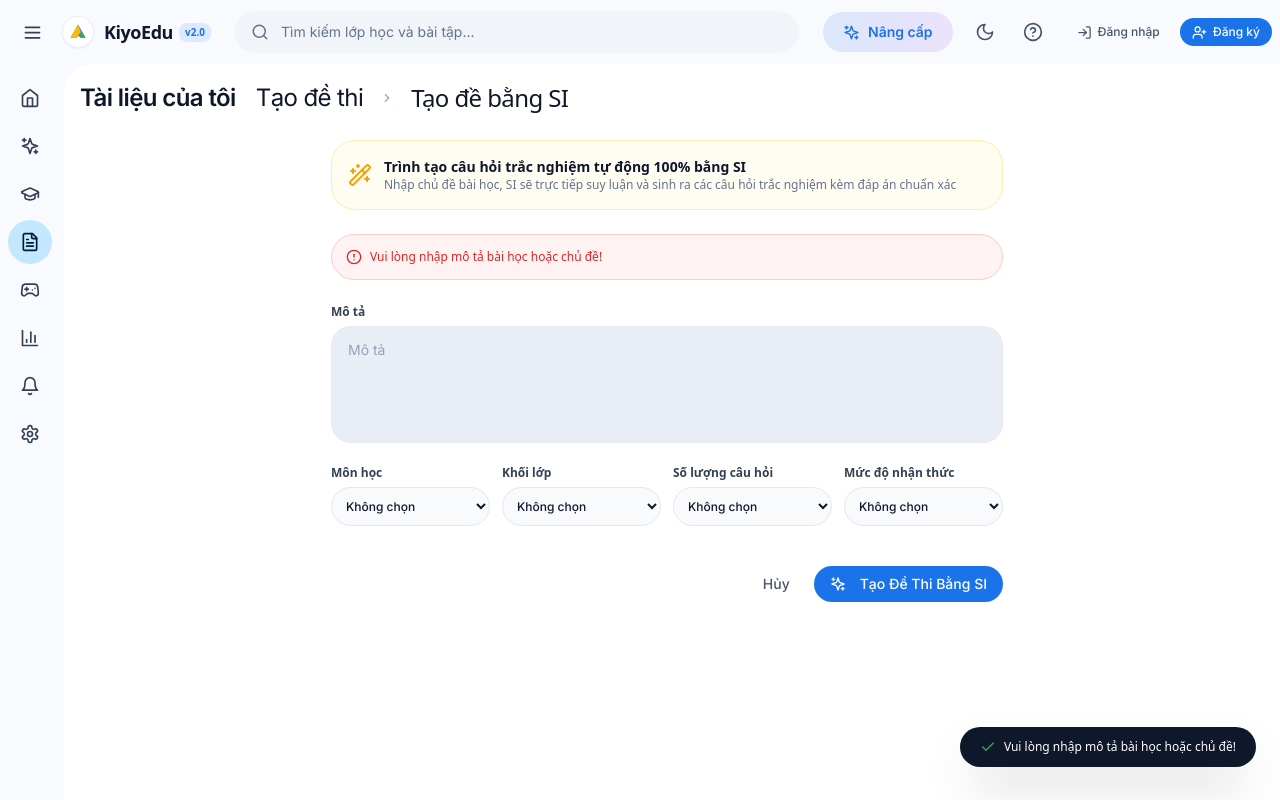
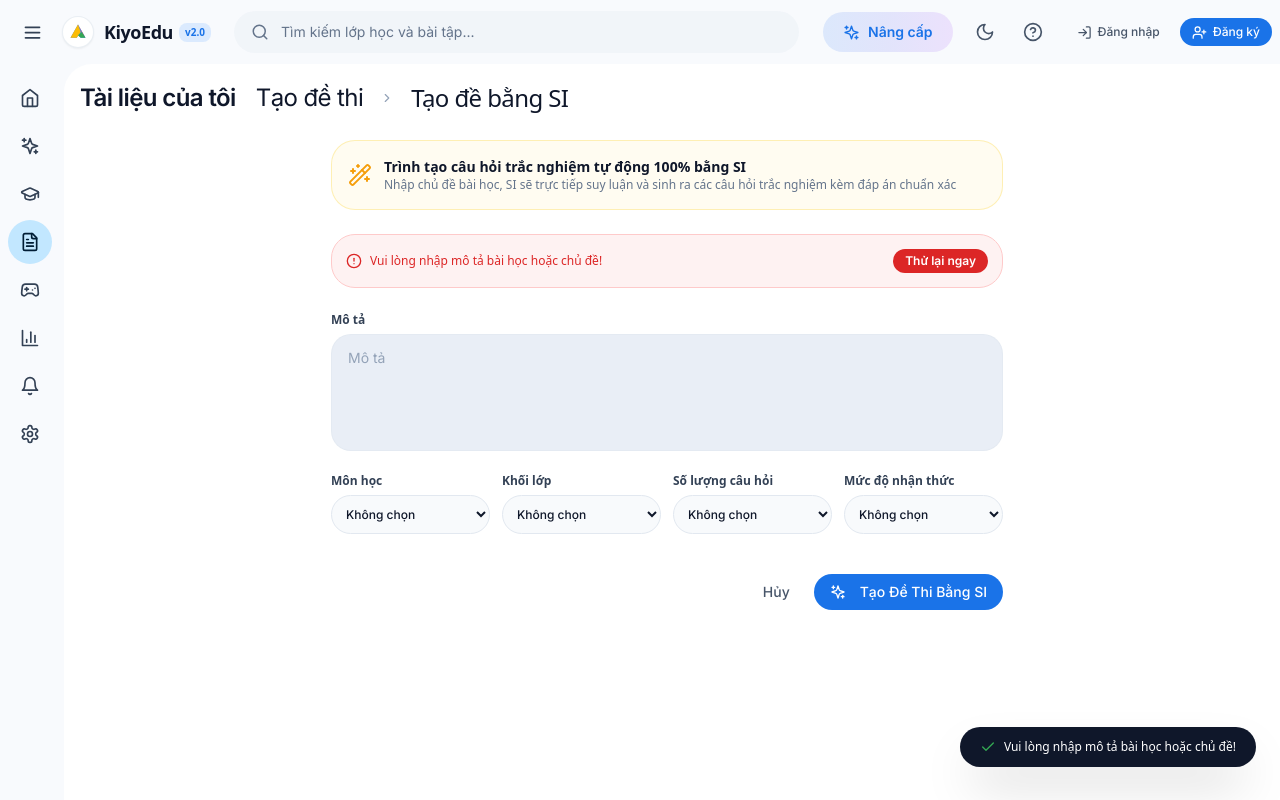
Before and after one commit to nguyenede/edu, a Next.js app in the folder web-hoc-tap/frontend/: page /app/documents/create/ai in a window 1280 px wide. Both pictures are taken after a click on the button "Tạo Đề Thi Bằng SI". Built offline with nearby package versions, Linux system fonts and the light colour scheme.

Commit message:
fix(exam): resolve curriculumFallback types and retry handlers

```diff
--- a/web-hoc-tap/frontend/src/app/api/ai/generate-exam/curriculumFallback.ts
+++ b/web-hoc-tap/frontend/src/app/api/ai/generate-exam/curriculumFallback.ts
@@ -1,4 +1,14 @@
-import { GeneratedQuestion } from '@/types/quiz';
+export interface QuestionOption {
+  content: string;
+  isCorrect: boolean;
+}
+
+export interface GeneratedQuestion {
+  content: string;
+  options: QuestionOption[];
+  explanation?: string;
+  points?: number;
+}
 
 interface FallbackTemplate {
   subject: string;
@@ -285,10 +295,11 @@ export function generateCurriculumFallbackExam(params: {
     const content = i < basePool.length ? src.content : `[Mở rộng ${Math.floor(i / basePool.length) + 1}] ${src.content}`;
 
     questions.push({
-      id: qId,
       content,
-      options: [...src.options],
-      correctAnswer: src.correctAnswer,
+      options: src.options.map((opt) => ({
+        content: opt,
+        isCorrect: opt === src.correctAnswer,
+      })),
       explanation: src.explanation,
     });
   }
--- a/web-hoc-tap/frontend/src/app/app/documents/create/ai/page.tsx
+++ b/web-hoc-tap/frontend/src/app/app/documents/create/ai/page.tsx
@@ -70,7 +70,7 @@ function AiQuizCreateContent() {
           topic: aiTopic.trim(),
           numQuestions: numQuestions ? Number(numQuestions) : 10,
           difficulty: difficulty || '',
-          model: 'gemini-3.5-flash-lite',
+          model: 'gemini-3.5-flash',
         }),
       });
 
@@ -191,9 +191,19 @@ function AiQuizCreateContent() {
           </div>
 
           {errorMessage && (
-            <div className="p-3.5 bg-red-50 dark:bg-red-950/30 border border-red-200 dark:border-red-800 rounded-2xl text-xs text-red-600 dark:text-red-400 flex items-center gap-2">
-              <AlertCircle size={16} className="shrink-0" />
-              <span>{errorMessage}</span>
+            <div className="p-3.5 bg-red-50 dark:bg-red-950/30 border border-red-200 dark:border-red-800 rounded-2xl text-xs text-red-600 dark:text-red-400 flex items-center justify-between gap-3">
+              <div className="flex items-center gap-2">
+                <AlertCircle size={16} className="shrink-0" />
+                <span>{errorMessage}</span>
+              </div>
+              <button
+                type="button"
+                onClick={handleGenerate}
+                disabled={isGenerating}
+                className="px-3 py-1 bg-red-600 hover:bg-red-700 text-white rounded-lg text-xs font-semibold shrink-0 cursor-pointer transition-all active:scale-95 disabled:opacity-50"
+              >
+                Thử lại ngay
+              </button>
             </div>
           )}
 
--- a/web-hoc-tap/frontend/src/app/app/documents/create/bank/page.tsx
+++ b/web-hoc-tap/frontend/src/app/app/documents/create/bank/page.tsx
@@ -76,7 +76,7 @@ function BankQuizCreateContent() {
           topic,
           numQuestions: count,
           difficulty,
-          model: 'gemini-3.5-flash-lite',
+          model: 'gemini-3.5-flash',
         }),
       });
 
@@ -196,9 +196,19 @@ function BankQuizCreateContent() {
           </div>
 
           {errorMessage && (
-            <div className="p-3.5 bg-red-50 dark:bg-red-950/30 border border-red-200 dark:border-red-800 rounded-2xl text-xs text-red-600 dark:text-red-400 flex items-center gap-2">
-              <AlertCircle size={16} className="shrink-0" />
-              <span>{errorMessage}</span>
+            <div className="p-3.5 bg-red-50 dark:bg-red-950/30 border border-red-200 dark:border-red-800 rounded-2xl text-xs text-red-600 dark:text-red-400 flex items-center justify-between gap-3">
+              <div className="flex items-center gap-2">
+                <AlertCircle size={16} className="shrink-0" />
+                <span>{errorMessage}</span>
+              </div>
+              <button
+                type="button"
+                onClick={() => handleGenerateFromBank()}
+                disabled={isLoading}
+                className="px-3 py-1 bg-red-600 hover:bg-red-700 text-white rounded-lg text-xs font-semibold shrink-0 cursor-pointer transition-all active:scale-95 disabled:opacity-50"
+              >
+                Thử lại ngay
+              </button>
             </div>
           )}
 
--- a/web-hoc-tap/frontend/src/app/app/documents/create/ocr/page.tsx
+++ b/web-hoc-tap/frontend/src/app/app/documents/create/ocr/page.tsx
@@ -148,7 +148,7 @@ function OcrQuizCreateContent() {
           imageBase64: extracted.imageBase64 || imagePreview || null,
           documentText: extracted.text || '',
           fileName: selectedImage.name,
-          model: 'gemini-3.5-flash-lite',
+          model: 'gemini-3.5-flash',
         }),
       });
 
@@ -329,9 +329,19 @@ function OcrQuizCreateContent() {
           </div>
 
           {errorMessage && (
-            <div className="p-3.5 bg-red-50 dark:bg-red-950/30 border border-red-200 dark:border-red-800 rounded-2xl text-xs text-red-600 dark:text-red-400 flex items-center gap-2">
-              <AlertCircle size={16} className="shrink-0" />
-              <span>{errorMessage}</span>
+            <div className="p-3.5 bg-red-50 dark:bg-red-950/30 border border-red-200 dark:border-red-800 rounded-2xl text-xs text-red-600 dark:text-red-400 flex items-center justify-between gap-3">
+              <div className="flex items-center gap-2">
+                <AlertCircle size={16} className="shrink-0" />
+                <span>{errorMessage}</span>
+              </div>
+              <button
+                type="button"
+                onClick={handleStartOcr}
+                disabled={isScanning}
+                className="px-3 py-1 bg-red-600 hover:bg-red-700 text-white rounded-lg text-xs font-semibold shrink-0 cursor-pointer transition-all active:scale-95 disabled:opacity-50"
+              >
+                Thử lại ngay
+              </button>
             </div>
           )}
 
```
